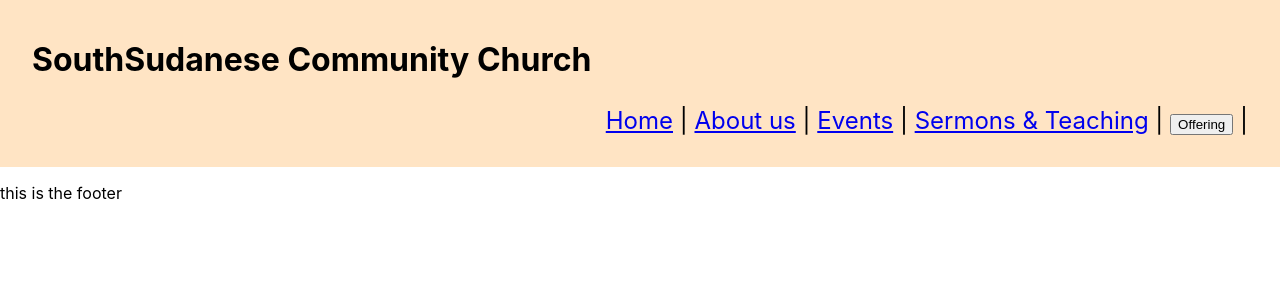
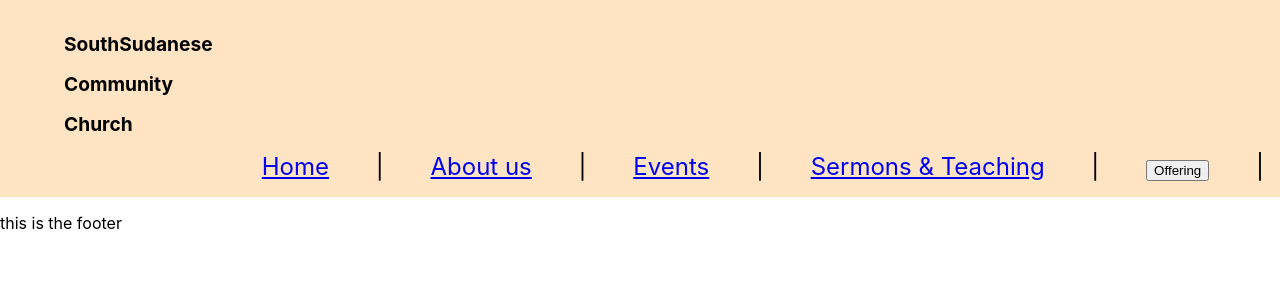
Before and after one commit to Jadashi97/SSudan-church, a React (Create React App) app: page / in a window 1280 px wide. Shown: the top 300 px of the page. Built offline with nearby package versions, Linux system fonts and the light colour scheme.

Commit message:
(feat): redesigned the header. (fix): work on footer, and other pages

```diff
--- a/src/Components/header/Header.jsx
+++ b/src/Components/header/Header.jsx
@@ -14,16 +14,20 @@ function Header(){
                 <nav>
                     {/* <img  alt="myimage" src={logo} ></img> */}
                     <div className="header">
-                        <h1>
-                            SouthSudanese
-                            Community
-                            Church
-                        </h1>
-                        <Link to="/home">Home</Link> | {" "}
-                        <Link to="/about">About us</Link> | {" "}
-                        <Link to="/events">Events</Link> | {" "}
-                        <Link to="/sermons">Sermons & Teaching</Link> | {" "}
-                        <Link to="/Offering"><button>Offering</button></Link> | {" "}
+                        <div className="heading">
+                            <h1>SouthSudanese </h1>
+                            <h1>Community</h1>
+                            <h1>Church</h1>
+                        </div>
+
+                        <div className="links">
+                            <Link to="/home">Home</Link> | {" "}
+                            <Link to="/about">About us</Link> | {" "}
+                            <Link to="/events">Events</Link> | {" "}
+                            <Link to="/sermons">Sermons & Teaching</Link> | {" "}
+                            <Link to="/Offering"><button>Offering</button></Link> | {" "}
+                        </div>
+
                     </div>
                 </nav>
                 <Outlet/>
--- a/src/Components/header/header.css
+++ b/src/Components/header/header.css
@@ -1,5 +1,5 @@
 .header{
-    padding: 2rem;
+    padding: 1rem;
     background-color: bisque;
     /* display: flex; */
 }
@@ -11,13 +11,24 @@ nav{
     text-align: right;
 }
 
-h1{
-    font-size: 2rem;
-    margin-top: 0.5rem;
-    text-align: left;
+.heading{
+    margin-left: 3rem;
 }
 
-Link{
-    display: block;
-    justify-content:space-around;
+h1{
+    font-size: 1.2rem;
+    /* margin-top: 0.5rem; */
+    text-align: left;
+    margin-right: 4rem;
+    /* display:inline-block; */
 }
+
+
+.links{
+    justify-content:baseline;
+}
+
+a{
+    padding-right: 40px;
+    padding-left: 40px;
+}
```
